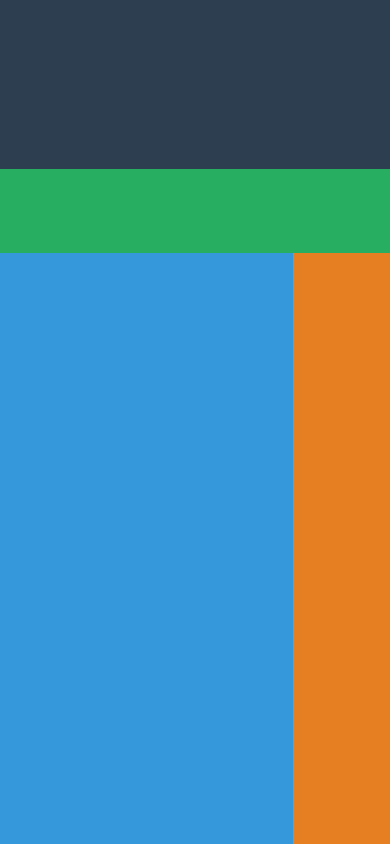
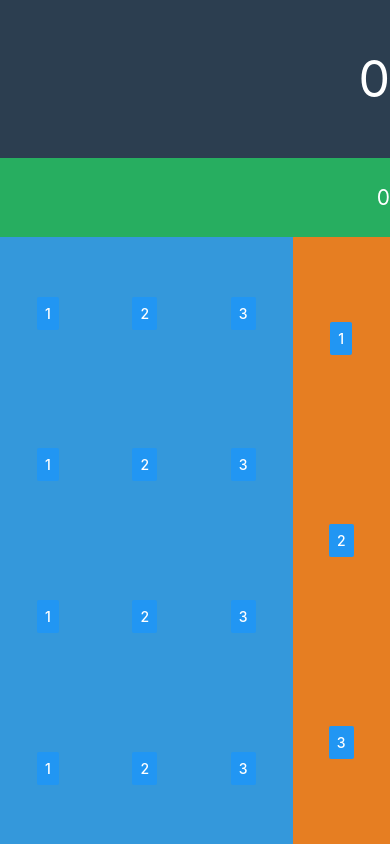
Before and after one commit to Prasundas99/React-Native-Calculator, a React Native app: screen / in a window 390 px wide. Built offline with nearby package versions, Linux system fonts and the light colour scheme.

Commit message:
feat: ui

```diff
--- a/App.js
+++ b/App.js
@@ -1,44 +1,94 @@
 import React from 'react';
 
-import {StyleSheet, Text, View} from 'react-native';
+import {StyleSheet, Text, View, Button} from 'react-native';
 
 const App = () => {
   return (
     <View style={styles.container}>
-      <View style={styles.result}></View>
-      <View style={styles.calculation}></View>
+      <View style={styles.result}>
+        <Text style={styles.resultText}>0</Text>
+      </View>
+      <View style={styles.calculation}>
+        <Text style={styles.calculationText}>0</Text>
+      </View>
       <View style={styles.buttons}>
-        <View style={styles.numbers}></View>
-        <View style={styles.operations}></View>
+        <View style={styles.numbers}>
+          <View style={styles.row}>
+            <Button title="1" />
+            <Button title="2" />
+            <Button title="3" />
+          </View>
+          <View style={styles.row}>
+            <Button title="1" />
+            <Button title="2" />
+            <Button title="3" />
+          </View>
+          <View style={styles.row}>
+            <Button title="1" />
+            <Button title="2" />
+            <Button title="3" />
+          </View>
+          <View style={styles.row}>
+            <Button title="1" />
+            <Button title="2" />
+            <Button title="3" />
+          </View>
+        </View>
+        <View style={styles.operations}>
+          <Button title="1" />
+          <Button title="2" />
+          <Button title="3" />
+        </View>
       </View>
     </View>
   );
 };
 
 const styles = StyleSheet.create({
-  container:{
+  container: {
     flex: 1,
   },
-  result:{
+  result: {
     flex: 2,
     backgroundColor: '#2c3e50',
+justifyContent:"center",
+alignItems:"flex-end",
   },
-  calculation:{
+  resultText: {
+    fontSize: 50,
+    color: '#fff',
+  },
+  row: {
+    flexDirection: 'row',
+    flex: 1,
+    justifyContent: 'space-around',
+    alignItems: 'center',
+  },
+
+  calculation: {
     flex: 1,
     backgroundColor: '#27ae60',
+    justifyContent:"center",
+alignItems:"flex-end",
   },
-  buttons:{
-    flexGrow: 7,
+  calculationText: {
+    fontSize: 21,
+    color: '#fff',
+  },
+  buttons: {
+    flexGrow: 6,
     flexDirection: 'row',
   },
-  numbers:{
+  numbers: {
     flex: 3,
     backgroundColor: '#3498db',
   },
-  operations:{
+  operations: {
     flex: 1,
     backgroundColor: '#e67e22',
-  }
+    justifyContent: 'space-around',
+    alignItems: 'center',
+  },
 });
 
 export default App;
```
